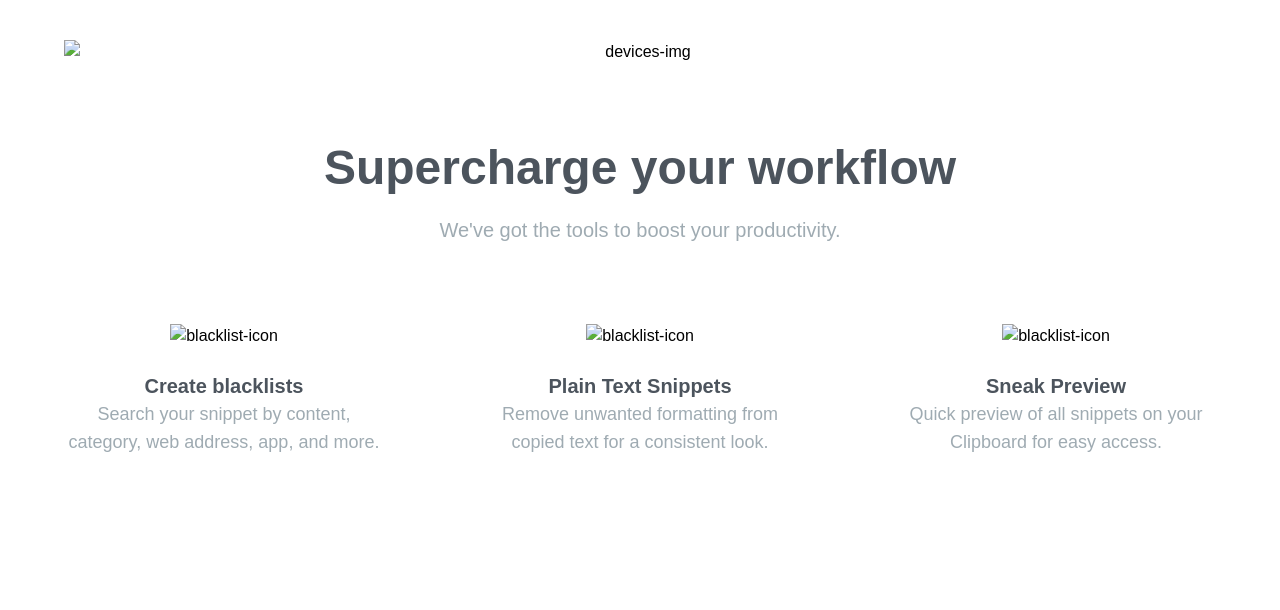
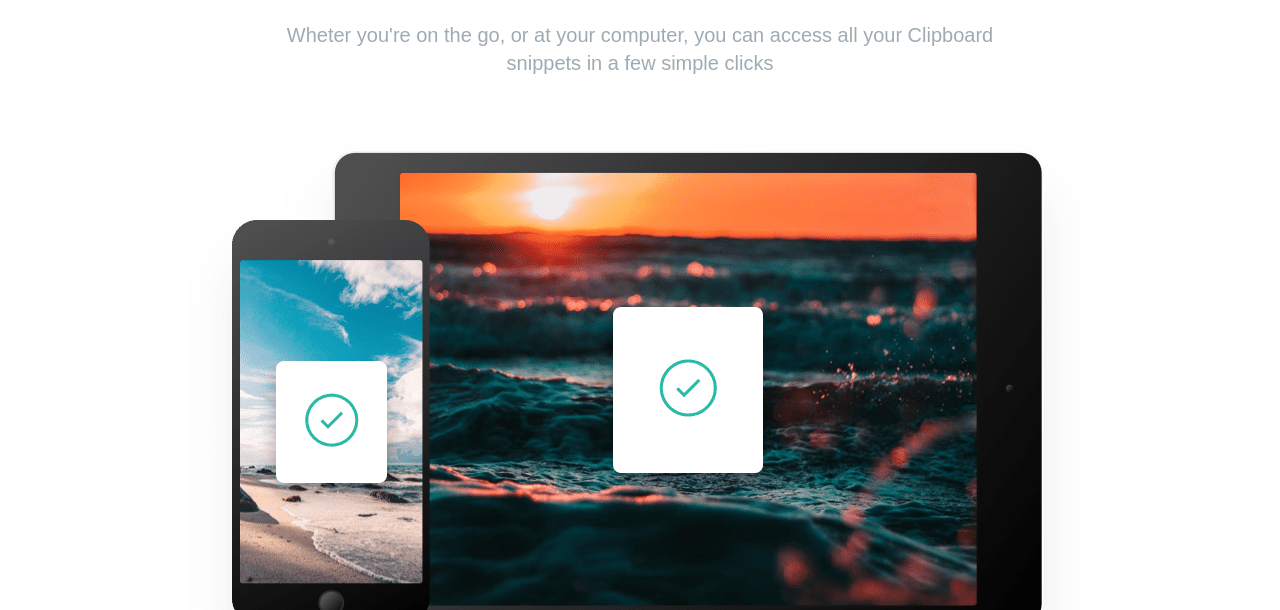
Before and after one commit to Caio1xab/clipboard-page, a website: page index.html in a window 1280 px wide. Shown: the part 1624-2234 px from the top of the page. Drawn offline with nearby package versions, Linux system fonts and the light colour scheme; files that its build step writes are made by us from their sources; the site is published under a folder, as on GitHub Pages, so addresses that start at the root find nothing; a web font is replaced by a local one.

Commit message:
bug correction

```diff
--- a/index.html
+++ b/index.html
@@ -11,14 +11,14 @@
       rel="stylesheet"
     />
     <link rel="stylesheet" href="css/style.css" />
-    <title>Simple Tailwind Starter</title>
+    <title>Clipboard</title>
   </head>
   <body>
     <!--Hero Section-->
     <section id="hero">
       <!--Content hero-->
       <div class="section-container pt-16 px-10 mb-40 space-y-7">
-        <img src="/images/logo.svg" alt="logo-image" class="mx-auto" />
+        <img src="images/logo.svg" alt="logo-image" class="mx-auto" />
         <h1>A history of everything you copy</h1>
         <p class="text-2xl text-grayishBlue max-w-5xl">
           clipboard allows you to track and organize everything you copy.
@@ -57,7 +57,7 @@
           <!--Image-->
           <div class="md:w-1/2">
             <img
-              src="/images/image-computer.png"
+              src="images/image-computer.png"
               alt="computer-img"
               class="top-0 right-[50%] md:absolute"
             />
@@ -110,11 +110,7 @@
         </div>
 
         <!--Image-->
-        <img
-          src="/images/image-devices.png"
-          alt="devices-img"
-          class="mx-auto"
-        />
+        <img src="images/image-devices.png" alt="devices-img" class="mx-auto" />
       </div>
     </section>
 
@@ -138,7 +134,7 @@
           <!--Black Lists-->
           <div class="flex flex-col items-center justify-center">
             <img
-              src="/images/icon-blacklist.svg"
+              src="images/icon-blacklist.svg"
               alt="blacklist-icon"
               class="mb-6"
             />
@@ -150,11 +146,7 @@
           </div>
           <!--Text Snippets-->
           <div class="flex flex-col items-center justify-center">
-            <img
-              src="/images/icon-text.svg"
-              alt="blacklist-icon"
-              class="mb-6"
-            />
+            <img src="images/icon-text.svg" alt="blacklist-icon" class="mb-6" />
             <h4>Plain Text Snippets</h4>
             <p class="lil-text-snippets max-w-md">
               Remove unwanted formatting from copied text for a consistent look.
@@ -163,7 +155,7 @@
           <!--Sneak Preview-->
           <div class="flex flex-col items-center justify-center">
             <img
-              src="/images/icon-preview.svg"
+              src="images/icon-preview.svg"
               alt="blacklist-icon"
               class="mb-6"
             />
@@ -183,7 +175,7 @@
         <div
           class="flex flex-col items-center justify-between space-y-16 max-w-6xl md:flex-row md:space-y-0"
         >
-          <img src="/images/logo-google.png" alt="google-brand" />
+          <img src="images/logo-google.png" alt="google-brand" />
           <img src="images/logo-ibm.png" alt="ibm-brand" />
           <img src="images/logo-microsoft.png" alt="microsoft-brand" />
           <img src="images/logo-hp.png" alt="hp-logo" />
```
